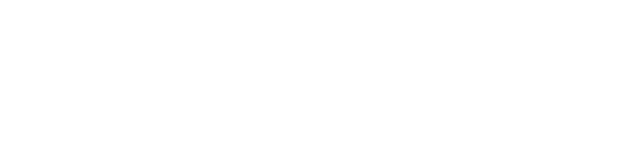
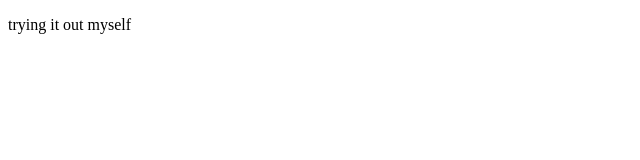
Before and after one commit to harkinde/trymeagain, a plain HTML site: page version.controle/index.html in a window 1280 px wide. Shown: the whole page, without its empty margins (0-640 px from the left). Drawn offline with Linux system fonts and the light colour scheme.

Commit message:
version 2

```diff
--- /dev/null
+++ b/version.controle/change.js
@@ -0,0 +1,2 @@
+console.log(console);
+console.log("version 2");
--- a/version.controle/index.html
+++ b/version.controle/index.html
@@ -6,6 +6,6 @@
     <title>Document</title>
 </head>
 <body>
-
+ <p>trying it out myself</p>
 </body>
 </html>
```
